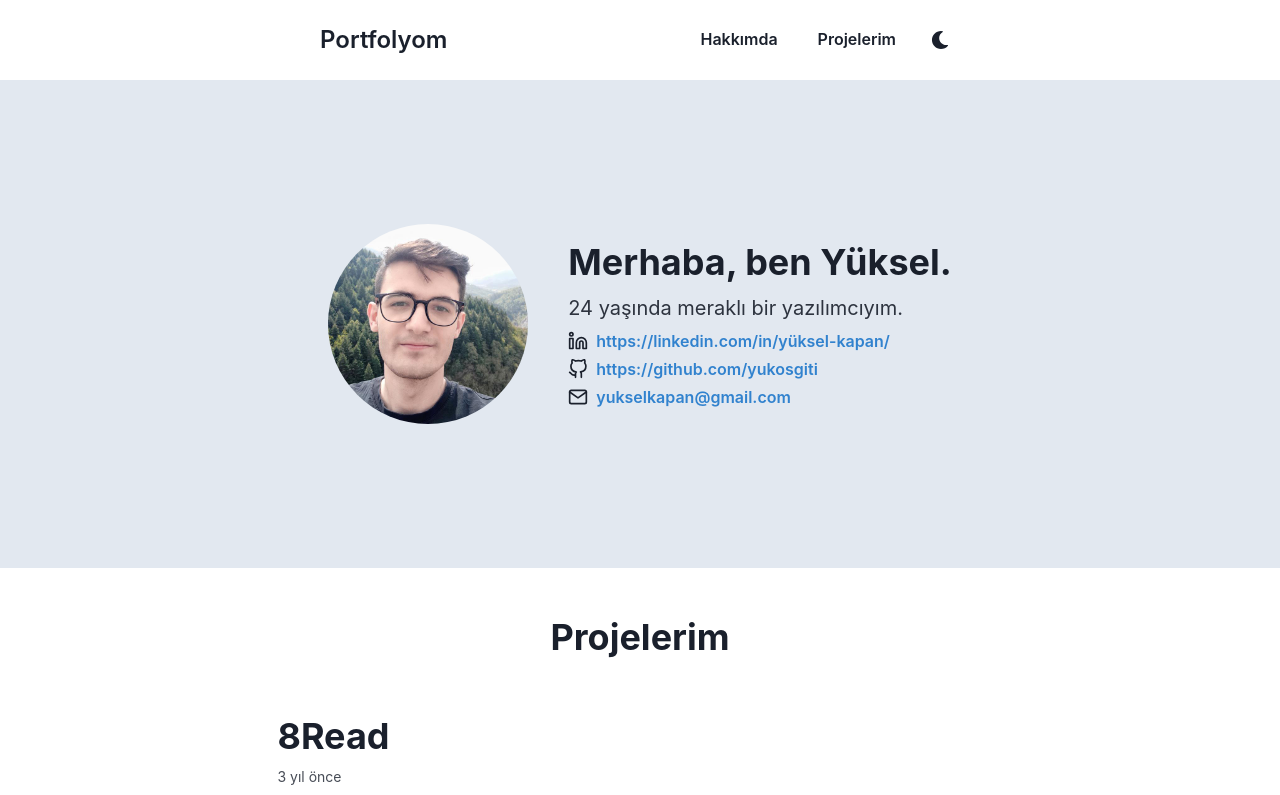
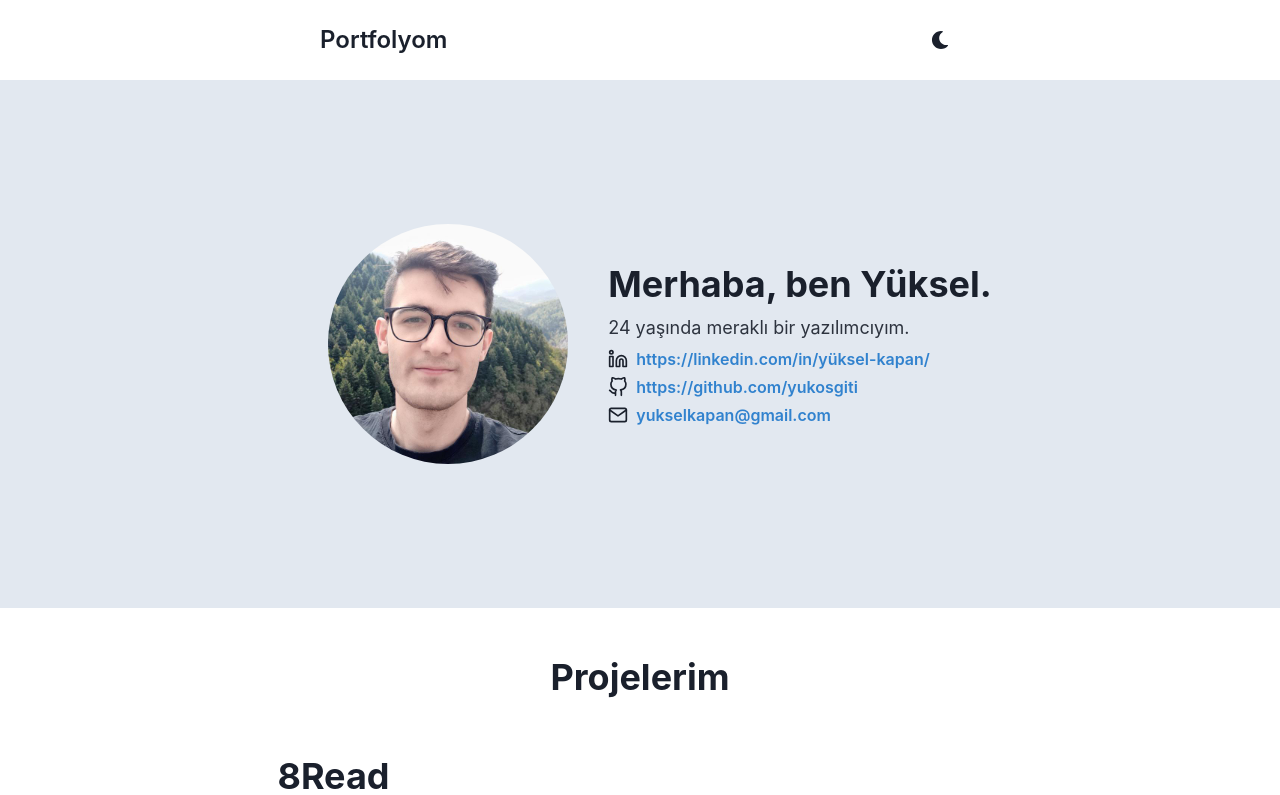
Before and after one commit to yukosgiti/portfolio, a React (Create React App) app: page / in a window 1280 px wide. Shown: the top 795 px of the page. Built offline with nearby package versions, Linux system fonts and the light colour scheme.

Commit message:
Small improvements

```diff
--- a/src/atoms/cv-contact-link.tsx
+++ b/src/atoms/cv-contact-link.tsx
@@ -1,6 +1,7 @@
 import { Button } from "@chakra-ui/button";
 import { useClipboard } from "@chakra-ui/hooks";
 import { HStack, LinkBox, LinkOverlay } from "@chakra-ui/layout";
+import theme from "@chakra-ui/theme";
 import { useToast } from "@chakra-ui/toast";
 import React, { createElement } from "react";
 import { IconType } from "react-icons";
@@ -15,6 +16,7 @@ export const CvContactLink = ({ icon, src, copy }: Props) => {
   const { value, onCopy, hasCopied } = useClipboard(src);
   const toast = useToast();
   const handleCopyLinkToClipboard = (e: React.MouseEvent<any>) => {
+    if (!copy) return;
     onCopy();
     toast({
       title: src,
@@ -34,6 +36,7 @@ export const CvContactLink = ({ icon, src, copy }: Props) => {
           <HStack>
             {createElement(icon)}
             <Button
+              fontSize={[theme.fontSizes.sm, theme.fontSizes.md]}
               variant="link"
               colorScheme="blue"
               tabIndex={copy ? undefined : -1}
--- a/src/components/about-me.tsx
+++ b/src/components/about-me.tsx
@@ -22,22 +22,31 @@ export const AboutMe = ({}: Props) => {
     <Flex
       alignItems="center"
       justifyContent="center"
-      py={theme.space[36]}
+      flexDir={["column", "row"]}
+      py={[theme.space[16], theme.space[36]]}
       backgroundColor={isDarkMode ? "#222224" : theme.colors.gray[200]}
     >
       <Box
-        w={"25vmin"}
-        h={"25vmin"}
+        w={["50vmin", "30vmin"]}
+        h={["50vmin", "30vmin"]}
         backgroundPosition="center"
         aria-label="Photo of me."
         backgroundSize="contain"
-        mr={theme.space[10]}
         borderRadius={theme.radii.full}
+        mx={[0, theme.space[10]]}
         backgroundImage={`url(${images.ppPath})`}
       ></Box>
       <VStack alignItems={"flex-start"}>
-        <Heading>{locale.aboutMe.hello}</Heading>
-        <Text opacity={0.9}>
+        <Heading
+          fontSize={[
+            theme.fontSizes["2xl"],
+            theme.fontSizes["3xl"],
+            theme.fontSizes["4xl"],
+          ]}
+        >
+          {locale.aboutMe.hello}
+        </Heading>
+        <Text opacity={0.9} fontSize={[theme.fontSizes.md, theme.fontSizes.lg]}>
           {getAge(dateOfBirth) + " yaşında meraklı bir yazılımcıyım. "}
         </Text>
         <CvContactLink icon={FiLinkedin} src={data.user.links.linkedin} />
--- a/src/components/cv.tsx
+++ b/src/components/cv.tsx
@@ -14,7 +14,7 @@ export const Cv = ({}: Props) => {
         fontSize="xl"
         minH="100vh"
         direction="column"
-        w={"100%"}
+        minW={"100%"}
         backgroundColor={isDarkMode ? "#151619" : theme.colors.white}
       >
         <Header />
--- a/src/components/header.tsx
+++ b/src/components/header.tsx
@@ -1,6 +1,5 @@
 import { Flex, HStack, Text, theme, useColorMode } from "@chakra-ui/react";
 import React from "react";
-import { CvButton } from "../atoms";
 import { ColorModeSwitcher } from "../ColorModeSwitcher";
 import { locale } from "../resources";
 
@@ -27,8 +26,8 @@ export const Header = ({}: HeaderProps) => {
         {locale.header.siteName}
       </Text>
       <HStack>
-        <CvButton text={locale.header.about} />
-        <CvButton text={locale.header.projects} />
+        {/* <CvButton text={locale.header.about} /> */}
+        {/* <CvButton text={locale.header.projects} /> */}
         <ColorModeSwitcher justifySelf="flex-end" />
       </HStack>
     </Flex>
--- a/src/resources/index.ts
+++ b/src/resources/index.ts
@@ -1,5 +1,5 @@
 import dataJson from "./data.json";
-import eightReadContentPath from "./images/8read-content.png";
+import eightReadContentPath from "./images/8read-content.jpg";
 import chessHomePath from "./images/chess-home.jpg";
 import pashaPath from "./images/pasha.png";
 import ppPath from "./images/pp.jpg";
```
Also changed, not shown: src/resources/images/8read-content.jpg (added), src/resources/images/8read-content.png (deleted).
